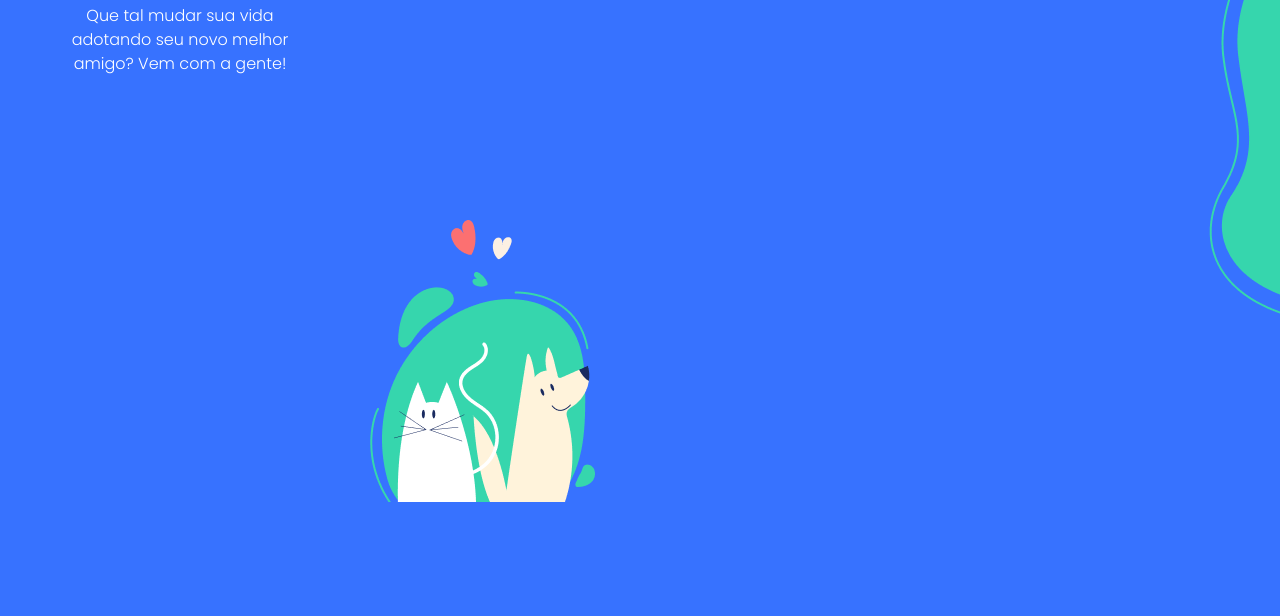
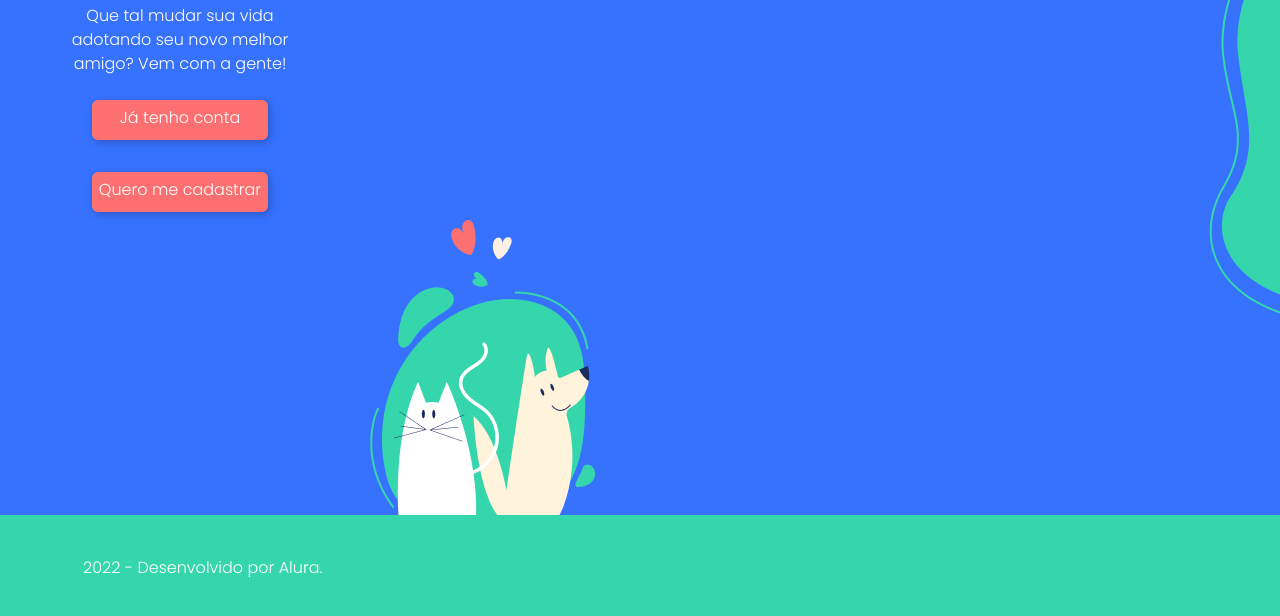
Before and after one commit to NicoApollo/AdoPet, a plain HTML site: page index.html in a window 1280 px wide. Shown: the part 298-914 px from the top of the page. Before the commit the page ends 800 px from the top, so only its background shows below. Drawn offline with Linux system fonts and the light colour scheme.

Commit message:
Ajuste de img

```diff
--- a/css/style.css
+++ b/css/style.css
@@ -55,9 +55,75 @@ body {
     font-weight: 400;
     font-size: 16px;
     line-height: 24px;
-    /* or 150% */
-
     text-align: center;
 
     color: #FFFFFF;
 }
+
+.rodapé {
+    position: absolute;
+    width: 360px;
+    height: 104px;
+    left: 0px;
+    top: 813px;
+}
+
+.retangulo {
+    position: absolute;
+    width: 100%;
+    height: 104px;
+    left: 0px;
+    top: 813px;
+
+    background: #36D6AD;
+}
+
+.conteudo_link {
+margin: 0 auto 1em;
+
+display: block;
+background-color:#FC7071;
+border-radius: 6px;
+padding-left:0 auto;
+height:40px;
+
+line-height: 35px;
+text-align:center;
+font-family: var(--fonte-principal);
+color:#FFFFFF;
+text-decoration: none;
+width: 11em;
+font-size: 16px;
+}
+
+.botao {
+    position: absolute;
+    width: 180px;
+    height: 40px;
+    left: 90px;
+    top: 398px;
+
+    filter: drop-shadow(2px 2px 4px rgba(0, 0, 0, 0.25));
+}
+
+.texto_rodapé {
+    position: absolute;
+    width: 243px;
+    height: 24px;
+    left: 65px;
+    top: 854px;
+
+    font-family: 'Poppins';
+    font-style: normal;
+    font-weight: 400;
+    font-size: 16px;
+    line-height: 24px;
+    padding-left:18px;
+
+
+    display: flex;
+    align-items: center;
+    text-align: center;
+
+    color: #FFFFFF;
+}
--- a/index.html
+++ b/index.html
@@ -30,7 +30,16 @@
         <div class="centro-baixo">
             <p>Que tal mudar sua vida adotando seu novo melhor amigo? Vem com a gente!</p>
         </div>
+     </div>
 
-    </div>
+     <div class="botao">
+             <a href="#" class="conteudo_link">Já tenho conta</a><br>
+             <a href="#" class="conteudo_link">Quero me cadastrar</a>
+     </div>
+
+     <footer class="Rodapé">
+        <img class="retangulo" src="img\Rectangle 9.png">
+        <h2 class="texto_rodapé">2022 - Desenvolvido por Alura.</h2>
+     </footer>
 </body>
 </html>
```
Also changed, not shown: img/Rectangle 1.png (added), img/Rectangle 2.png (added).
